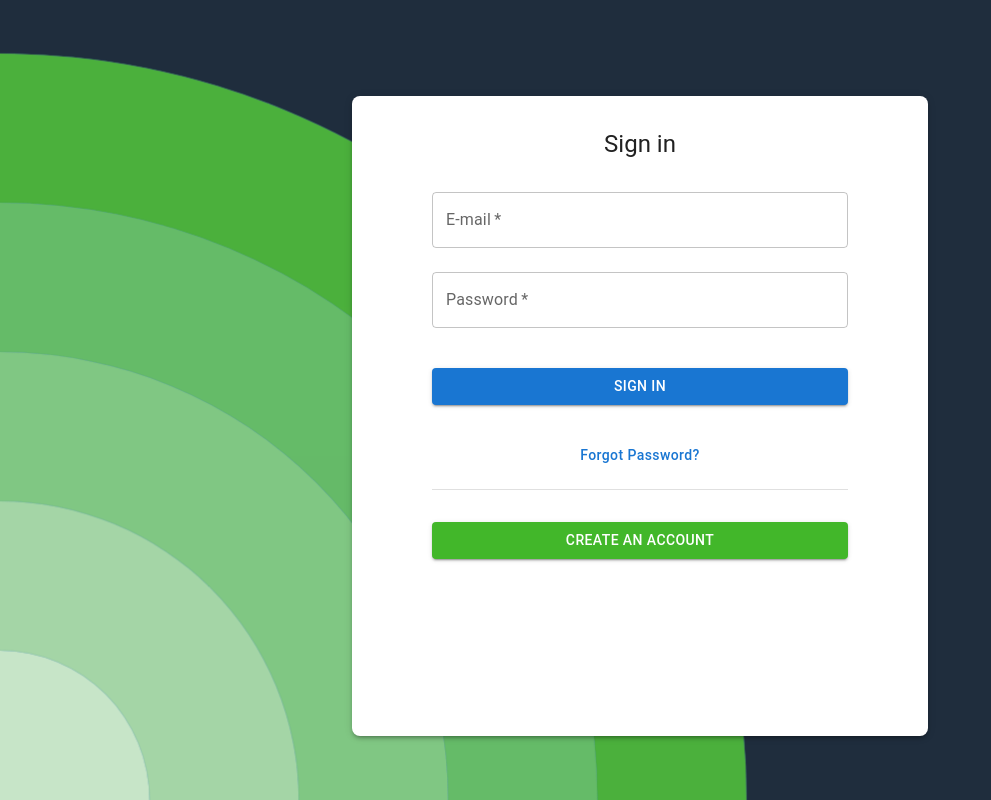
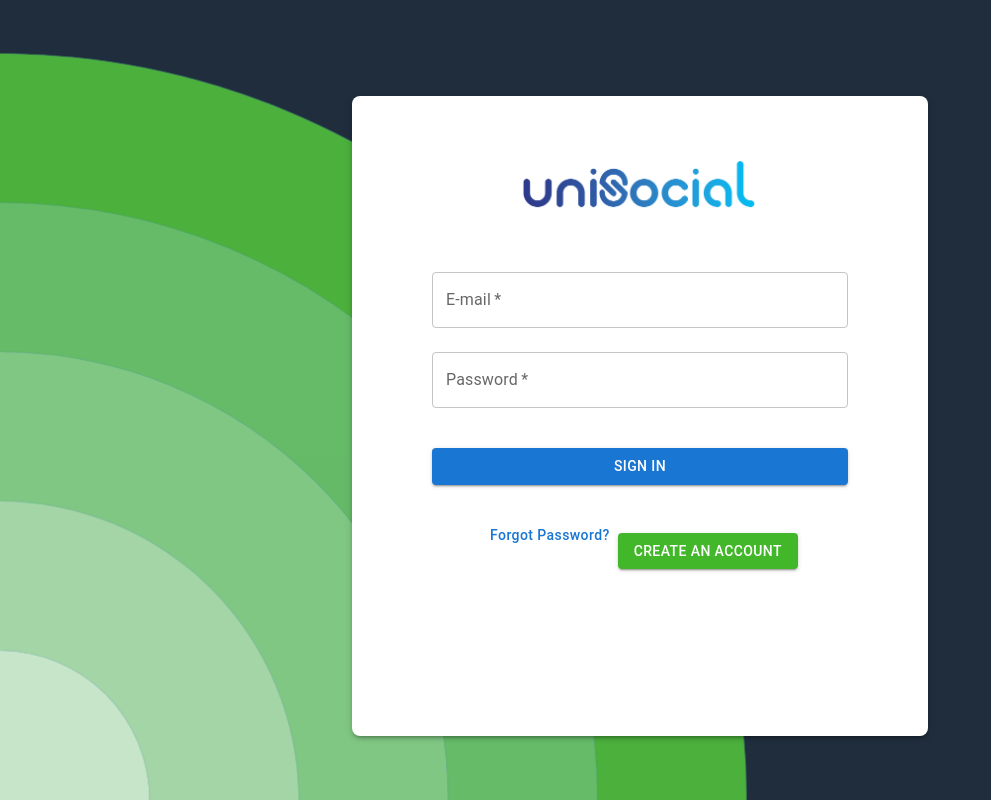
Before and after one commit to MuratOzte/UniSocial, a Next.js app: page /login in a window 1280 px wide. Shown: the whole page, without its empty margins (0-991 px from the left). Built offline with nearby package versions, Linux system fonts and the light colour scheme.

Commit message:
login animations added

```diff
--- a/src/app/(site)/login/page.jsx
+++ b/src/app/(site)/login/page.jsx
@@ -10,6 +10,7 @@ import {
     Typography,
     Container,
 } from '@mui/material';
+import { motion } from 'framer-motion';
 // hooks
 import { useDispatch, useSelector } from 'react-redux';
 import { useState } from 'react';
@@ -26,6 +27,8 @@ import { loginRequest } from '@/util/authService';
 import loginSlice from '@/store/Slices/LoginSlice';
 import Loading from '@/app/components/common/Loading';
 import AuthBackground from '@/app/components/common/authBackground';
+import logo from '@/assets/logo/logo.png';
+import Image from 'next/image';
 
 const LoginPage = () => {
     const dispatch = useDispatch();
@@ -94,20 +97,51 @@ const LoginPage = () => {
                         boxShadow: 3,
                         backgroundColor: 'white',
                         width: '50%',
-                        height:'80vh'
+                        height: '80vh',
                     }}
                 >
-                    <Typography component="h1" variant="h5">
-                        Sign in
-                    </Typography>
+                    <motion.div
+                        initial={{ width: 0 }}
+                        animate={{ width: '60%' }}
+                        transition={{ duration: 0.5 }}
+                        className="relative h-[120px] flex justify-center items-center text-center origin-left overflow-hidden"
+                    >
+                        <Image
+                            src={logo}
+                            alt="logo"
+                            layout="fill"
+                            objectFit="cover"
+                        />
+                    </motion.div>
                     <Box
                         component="form"
                         onSubmit={submitHandler}
                         noValidate
-                        className="flex flex-col items-center mt-4 w-full"
+                        className="flex flex-col items-center mt-2 w-full"
+                    >
+                        <motion.div
+                            initial={{ opacity: 0, x: -50 }}
+                            animate={{ opacity: 1, x: 0 }}
+                            transition={{ duration: 0.5, delay: 0.2 }}
+                            className="w-full"
                         >
                             <LoginEmailInput isEmailShake={isEmailShake} />
-                        <LoginPasswordInput isPasswordShake={isPasswordShake} />
+                        </motion.div>
+                        <motion.div
+                            initial={{ opacity: 0, x: 50 }}
+                            animate={{ opacity: 1, x: 0 }}
+                            transition={{ duration: 0.5, delay: 0.4 }}
+                            className="w-full"
+                        >
+                            <LoginPasswordInput
+                                isPasswordShake={isPasswordShake}
+                            />
+                        </motion.div>
+                        <motion.div
+                            initial={{ opacity: 0, width: '50%' }}
+                            animate={{ opacity: 1, width: '100%' }}
+                            transition={{ duration: 0.5, delay: 0.6 }}
+                        >
                             <Button
                                 variant="contained"
                                 className="px-12 w-full"
@@ -118,16 +152,23 @@ const LoginPage = () => {
                             >
                                 {isRequestPending ? <Loading /> : 'Sign In'}
                             </Button>
+                        </motion.div>
                         {isRequestError && (
                             <LoginAlert
                                 errorText={errorText}
                                 isRequestError={isRequestError}
                             />
                         )}
+                        <div></div>
                         <Grid
                             container
                             justifyContent="center"
-                            className="text-center"
+                            className="text-center flex flex-col"
+                        >
+                            <motion.div
+                                initial={{ opacity: 0, y: 20 }}
+                                animate={{ opacity: 1, y: 0 }}
+                                transition={{ duration: 0.5, delay: 0.8 }}
                             >
                                 <Grid item xs={12}>
                                     <Button
@@ -136,12 +177,20 @@ const LoginPage = () => {
                                         sx={{
                                             textTransform: 'capitalize',
                                             color: 'primary.main',
-                                        ':hover': { bgcolor: 'transparent' },
+                                            ':hover': {
+                                                bgcolor: 'transparent',
+                                            },
                                         }}
                                     >
                                         Forgot password?
                                     </Button>
                                 </Grid>
+                            </motion.div>
+                            <motion.div
+                                initial={{ opacity: 0 }}
+                                animate={{ opacity: 1 }}
+                                transition={{ duration: 0.5, delay: 1 }}
+                            >
                                 <Divider
                                     sx={{
                                         width: '100%',
@@ -149,13 +198,21 @@ const LoginPage = () => {
                                         bgcolor: 'grey-300',
                                     }}
                                 />
+                            </motion.div>
+                            <motion.div
+                                initial={{ opacity: 0, y: -10 }}
+                                animate={{ opacity: 1, y: 0 }}
+                                transition={{ duration: 0.5, delay: 1.2 }}
+                            >
                                 <Grid item xs={12} mt={2}>
                                     <Link href={'/register'}>
                                         <Button
                                             variant="contained"
                                             sx={{
                                                 bgcolor: '#42b72a',
-                                            ':hover': { bgcolor: '#2D8D1A' },
+                                                ':hover': {
+                                                    bgcolor: '#2D8D1A',
+                                                },
                                             }}
                                             fullWidth
                                         >
@@ -163,6 +220,7 @@ const LoginPage = () => {
                                         </Button>
                                     </Link>
                                 </Grid>
+                            </motion.div>
                         </Grid>
                     </Box>
                 </Box>
```
Lines whose indentation alone changed are shown as unchanged.
